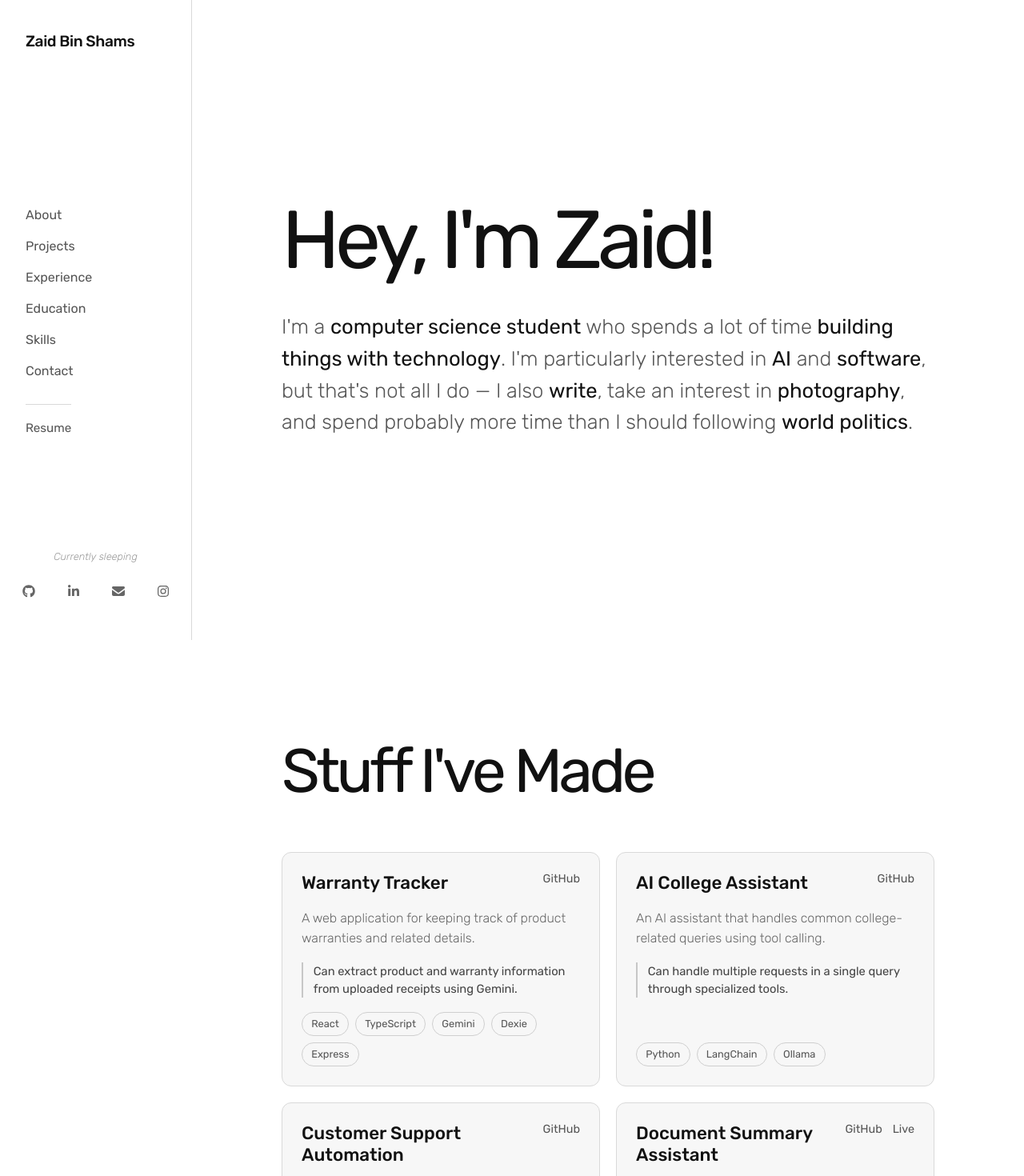
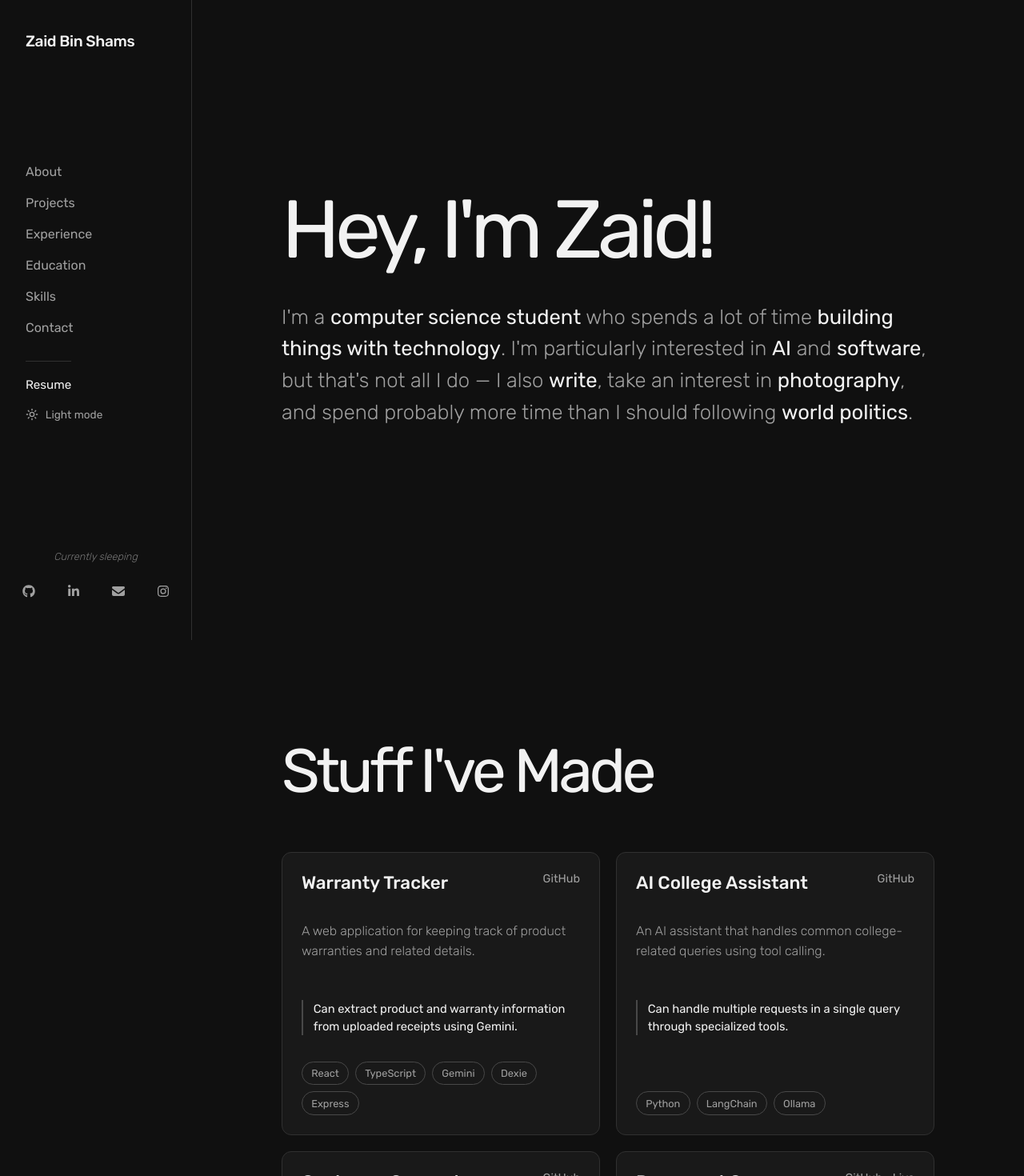
Before and after one commit to zaidbinshams/portfolio, a React app: page / in a window 1280 px wide. Shown: the top 1470 px of the page at 80% size. Built offline with nearby package versions, Linux system fonts and the light colour scheme; the HTML template or start-up script is replaced by a standard one.

Commit message:
colour changes and theme switching

```diff
--- a/src/components/About.css
+++ b/src/components/About.css
@@ -18,7 +18,7 @@
 .about h1 {
   margin: 0;
 
-  color: #111111;
+  color: var(--text);
 
   font-size: clamp(4rem, 8vw, 8rem);
   font-weight: 400;
@@ -30,7 +30,7 @@
   max-width: 850px;
   margin-top: 2.5rem;
 
-  color: #555555;
+  color: var(--muted);
 
   font-size: clamp(1.2rem, 2vw, 1.8rem);
   font-weight: 300;
@@ -38,7 +38,7 @@
 }
 
 .about strong {
-  color: #111111;
+  color: var(--text);
   font-weight: 400;
 }
 
--- a/src/components/Education.css
+++ b/src/components/Education.css
@@ -11,7 +11,7 @@
 
 .education h2 {
   margin: 0 0 4rem;
-  color: #111111;
+  color: var(--text);
   font-size: clamp(3.5rem, 6vw, 5.5rem);
   font-weight: 400;
   line-height: 0.95;
@@ -35,7 +35,7 @@
 }
 
 .education-entry + .education-entry {
-  border-top: 1px solid #d9d9d9;
+  border-top: 1px solid var(--border);
 }
 
 .education-entry-main {
@@ -45,7 +45,7 @@
 .education-entry h3 {
   margin: 0;
 
-  color: #111111;
+  color: var(--text);
 
   font-size: 1.35rem;
   font-weight: 500;
@@ -55,7 +55,7 @@
 .education-qualification {
   margin-top: 0.35rem;
 
-  color: #555555;
+  color: var(--muted);
 
   font-size: 1rem;
   font-weight: 300;
@@ -65,7 +65,7 @@
 .education-details {
   margin-top: 0.25rem;
 
-  color: #777777;
+  color: var(--subtle);
 
   font-size: 0.9rem;
   font-weight: 300;
@@ -74,7 +74,7 @@
 .education-dates {
   padding-top: 0.1rem;
 
-  color: #666666;
+  color: var(--subtle);
 
   font-size: 0.9rem;
   font-weight: 300;
--- a/src/components/Projects.css
+++ b/src/components/Projects.css
@@ -11,7 +11,7 @@
 
 .projects h2 {
   margin: 0 0 4rem;
-  color: #111111;
+  color: var(--text);
   font-size: clamp(3.5rem, 6vw, 5.5rem);
   font-weight: 400;
   line-height: 0.95;
@@ -27,8 +27,8 @@
 .project-card {
   padding: 1.5rem;
 
-  background-color: #f7f7f7;
-  border: 1px solid #d9d9d9;
+  background-color: var(--surface);
+  border: 1px solid var(--border);
   border-radius: 12px;
 
   display: flex;
@@ -44,11 +44,12 @@
 
 .project-card:hover {
   transform: translateY(-4px);
-  border-color: #999999;
+  border-color: var(--border-strong);
+  background-color: var(--surface-hover);
 }
 
 .project-card:focus-visible {
-  outline: 2px solid #555555;
+  outline: 2px solid var(--border-strong);
   outline-offset: 3px;
 }
 
@@ -62,7 +63,7 @@
 .project-card h3 {
   margin: 0;
 
-  color: #111111;
+  color: var(--text);
 
   font-size: 1.4rem;
   font-weight: 500;
@@ -71,7 +72,7 @@
 .project-description {
   max-width: 600px;
 
-  color: #666666;
+  color: var(--muted);
 
   font-size: 1rem;
   font-weight: 300;
@@ -83,9 +84,9 @@
 
   padding-left: 0.8rem;
 
-  border-left: 2px solid #c7c7c7;
+  border-left: 2px solid var(--border-strong);
 
-  color: #444444;
+  color: var(--text);
 
   font-size: 0.92rem;
   font-weight: 400;
@@ -104,7 +105,7 @@
   padding: 0.4rem 0.4rem;
   margin: -0.4rem -0.4rem;
 
-  color: #555555;
+  color: var(--muted);
   text-decoration: none;
   font-size: 0.9rem;
 
@@ -112,7 +113,7 @@
 }
 
 .project-links a:hover {
-  color: #111111;
+  color: var(--text);
 }
 
 .project-technologies {
@@ -126,10 +127,10 @@
 .project-technologies span {
   padding: 0.4rem 0.7rem;
 
-  border: 1px solid #cfcfcf;
+  border: 1px solid var(--border-strong);
   border-radius: 999px;
 
-  color: #555555;
+  color: var(--muted);
   font-size: 0.8rem;
   font-weight: 400;
 }
--- a/src/components/Sidebar.css
+++ b/src/components/Sidebar.css
@@ -10,10 +10,14 @@
 
   padding: 2.5rem 2rem;
 
-  border-right: 1px solid #d9d9d9;
-  background: #fff;
+  border-right: 1px solid var(--border);
+  background: var(--page);
 
   font-family: "Rubik", sans-serif;
+
+  transition:
+    background-color 0.25s ease,
+    border-color 0.25s ease;
 }
 
 .sidebar-header {
@@ -23,11 +27,17 @@
 }
 
 .sidebar-name {
-  color: #111;
+  color: var(--text);
   text-decoration: none;
   font-size: 1.2rem;
   font-weight: 500;
   letter-spacing: -0.02em;
+}
+
+.mobile-header-actions {
+  display: none;
+  align-items: center;
+  gap: 0.4rem;
 }
 
 .menu-toggle {
@@ -35,7 +45,7 @@
   padding: 0;
   border: none;
   background: transparent;
-  color: #111;
+  color: var(--text);
   cursor: pointer;
 }
 
@@ -58,12 +68,11 @@
   display: flex;
   flex-direction: column;
   gap: 1.25rem;
-  margin-top: 4.5rem;
 }
 
 .sidebar-nav a {
   width: fit-content;
-  color: #555;
+  color: var(--muted);
   text-decoration: none;
   font-size: 1rem;
   font-weight: 400;
@@ -74,7 +83,7 @@
 }
 
 .sidebar-nav a:hover {
-  color: #111;
+  color: var(--text);
   transform: translateX(4px);
 }
 
@@ -85,9 +94,9 @@
   margin-top: 2rem;
   padding-top: 1.25rem;
 
-  border-top: 1px solid #d9d9d9;
+  border-top: 1px solid var(--border);
 
-  color: #555;
+  color: var(--text);
   text-decoration: none;
   font-size: 0.95rem;
   font-weight: 400;
@@ -98,24 +107,57 @@
 }
 
 .resume-link:hover {
-  color: #111;
+  color: var(--text);
   transform: translateX(4px);
 }
 
+.theme-toggle {
+  display: flex;
+  align-items: center;
+  justify-content: center;
+  gap: 0.55rem;
+
+  border: none;
+  background: transparent;
+
+  color: var(--muted);
+
+  font-family: inherit;
+  font-size: 0.85rem;
+  font-weight: 400;
+
+  cursor: pointer;
+
+  transition:
+    color 0.2s ease,
+    transform 0.2s ease;
+}
+
+.theme-toggle:hover {
+  color: var(--text);
+}
+
+.desktop-theme-toggle {
+  justify-content: flex-start;
+  margin-top: 1.25rem;
+  padding: 0;
+}
+
 .sidebar-bottom {
+  position: relative;
+  top: 1.25rem;
+
   display: flex;
   flex-direction: column;
   align-items: center;
   gap: 1.25rem;
-  position: relative;
-  top: 1.25rem;
 }
 
 .sidebar-status {
   width: 100%;
   margin: 0;
 
-  color: #999;
+  color: var(--subtle);
   font-size: 0.8rem;
   font-weight: 300;
   font-style: italic;
@@ -136,7 +178,7 @@
   width: 2rem;
   height: 2rem;
 
-  color: #666;
+  color: var(--muted);
   font-size: 1rem;
   text-decoration: none;
 
@@ -146,7 +188,7 @@
 }
 
 .social-links a:hover {
-  color: #111;
+  color: var(--text);
   transform: translateY(-2px);
 }
 
@@ -154,18 +196,19 @@
   display: none;
 }
 
+main {
+  margin-left: 240px;
+  min-height: 100vh;
+}
+
 .sidebar-nav a:focus-visible,
 .resume-link:focus-visible,
 .social-links a:focus-visible,
 .menu-toggle:focus-visible,
-.sidebar-name:focus-visible {
-  outline: 2px solid #555;
+.sidebar-name:focus-visible,
+.theme-toggle:focus-visible {
+  outline: 2px solid var(--border-strong);
   outline-offset: 4px;
-}
-
-main {
-  margin-left: 240px;
-  min-height: 100vh;
 }
 
 @media (max-width: 768px) {
@@ -177,9 +220,7 @@ main {
     padding: 1.25rem 1.5rem;
 
     border-right: none;
-    border-bottom: 1px solid #d9d9d9;
-
-    transition: height 0.3s ease;
+    border-bottom: 1px solid var(--border);
   }
 
   .sidebar.menu-open {
@@ -195,10 +236,24 @@ main {
     font-size: 1.1rem;
   }
 
+  .mobile-header-actions {
+    display: flex;
+  }
+
   .menu-toggle {
     display: flex;
     align-items: center;
     justify-content: center;
+  }
+
+  .mobile-theme-toggle {
+    width: 2rem;
+    height: 2rem;
+    padding: 0;
+  }
+
+  .desktop-theme-toggle {
+    display: none;
   }
 
   .sidebar-content {
@@ -231,13 +286,14 @@ main {
   }
 
   .sidebar-navigation-area {
+    flex: none;
     align-items: center;
+    justify-content: center;
   }
 
   .sidebar-nav {
     align-items: center;
     gap: 1.75rem;
-    margin-top: 0;
   }
 
   .sidebar-nav a {
@@ -321,8 +377,8 @@ main {
 
     padding: 1.25rem 0;
 
-    border-top: 1px solid #d9d9d9;
-    background: #fff;
+    border-top: 1px solid var(--border);
+    background: var(--page);
   }
 
   .sidebar.menu-open .mobile-socials {
@@ -340,7 +396,8 @@ main {
   .sidebar-content,
   .sidebar-nav a,
   .resume-link,
-  .social-links a {
+  .social-links a,
+  .theme-toggle {
     transition: none;
   }
 }
--- a/src/components/Sidebar.jsx
+++ b/src/components/Sidebar.jsx
@@ -1,5 +1,5 @@
 import { useEffect, useState } from "react";
-import { Menu, X } from "lucide-react";
+import { Menu, Moon, Sun, X } from "lucide-react";
 import { FontAwesomeIcon } from "@fortawesome/react-fontawesome";
 import {
   faGithub,
@@ -36,7 +36,7 @@ const socialLinks = [
   },
   {
     label: "Instagram",
-    href: "https://www.instagram.com/zaidbinshams/",
+    href: "https://www.instagram.com/zaid.bin.shams/",
     icon: faInstagram,
   },
 ];
@@ -56,6 +56,38 @@ function SocialLinks({ className = "" }) {
         </a>
       ))}
     </div>
+  );
+}
+
+function ThemeToggle({ mobile = false }) {
+  const [theme, setTheme] = useState(() => {
+    return localStorage.getItem("theme") || "dark";
+  });
+
+  useEffect(() => {
+    document.documentElement.dataset.theme = theme;
+    localStorage.setItem("theme", theme);
+  }, [theme]);
+
+  const toggleTheme = () => {
+    setTheme((current) => (current === "dark" ? "light" : "dark"));
+  };
+
+  const lightMode = theme === "light";
+
+  return (
+    <button
+      type="button"
+      className={`theme-toggle ${mobile ? "mobile-theme-toggle" : "desktop-theme-toggle"}`}
+      onClick={toggleTheme}
+      aria-label={lightMode ? "Switch to dark mode" : "Switch to light mode"}
+    >
+      {lightMode ? <Moon size={16} /> : <Sun size={16} />}
+
+      {!mobile && (
+        <span>{lightMode ? "Dark mode" : "Light mode"}</span>
+      )}
+    </button>
   );
 }
 
@@ -92,6 +124,9 @@ export default function Sidebar() {
           Zaid Bin Shams
         </a>
 
+        <div className="mobile-header-actions">
+          <ThemeToggle mobile />
+
           <button
             className="menu-toggle"
             onClick={() => setMenuOpen((open) => !open)}
@@ -101,6 +136,7 @@ export default function Sidebar() {
           >
             {menuOpen ? <X size={25} /> : <Menu size={25} />}
           </button>
+        </div>
       </div>
 
       <div className="sidebar-content" id="sidebar-navigation">
@@ -122,6 +158,8 @@ export default function Sidebar() {
           >
             Resume
           </a>
+
+          <ThemeToggle />
         </div>
 
         <div className="sidebar-bottom">
--- a/src/components/Skills.css
+++ b/src/components/Skills.css
@@ -40,19 +40,19 @@
 }
 
 .skill.known {
-  color: #444;
+  color: var(--text);
   font-size: 1.45rem;
   font-weight: 400;
 }
 
 .skill.exploring {
-  color: #888;
+  color: var(--muted);
   font-size: 1.05rem;
   font-weight: 300;
 }
 
 .skill:hover {
-  color: #111;
+  color: var(--text);
   transform: scale(1.06);
 }
 
--- a/src/index.css
+++ b/src/index.css
@@ -1,9 +1,43 @@
-@import url("https://fonts.googleapis.com/css2?family=Rubik:ital,wght@0,300..900;1,300..900&display=swap");
+@import url("https://fonts.googleapis.com/css2?family=Rubik:wght@300;400;500&display=swap");
+
+:root {
+  color-scheme: dark;
+
+  --page: #101010;
+  --surface: #191919;
+  --surface-hover: #242424;
+
+  --text: #f2f2f2;
+  --muted: #a0a0a0;
+  --subtle: #777777;
+
+  --border: #303030;
+  --border-strong: #484848;
+
+  --accent: #f2f2f2;
+  --accent-text: #101010;
+}
+
+:root[data-theme="light"] {
+  color-scheme: light;
+
+  --page: #ffffff;
+  --surface: #f7f7f7;
+  --surface-hover: #eeeeee;
+
+  --text: #111111;
+  --muted: #666666;
+  --subtle: #888888;
+
+  --border: #d9d9d9;
+  --border-strong: #bdbdbd;
+
+  --accent: #111111;
+  --accent-text: #ffffff;
+}
 
 * {
   box-sizing: border-box;
-  margin: 0;
-  padding: 0;
 }
 
 html {
@@ -13,10 +47,14 @@ html {
 body {
   margin: 0;
   min-width: 320px;
-  background-color: #ffffff;
-  color: #111111;
+  background: var(--page);
+  color: var(--text);
   font-family: "Rubik", sans-serif;
   overflow-x: hidden;
+
+  transition:
+    background-color 0.25s ease,
+    color 0.25s ease;
 }
 
 button,
@@ -25,16 +63,8 @@ textarea {
   font-family: inherit;
 }
 
-.main-content {
-  margin-left: 240px;
-  min-height: 100vh;
-}
-
-@media (max-width: 768px) {
-  .main-content {
-    margin-left: 0;
-    padding-bottom: 4rem;
-  }
+button {
+  color: inherit;
 }
 
 .reveal {
@@ -50,6 +80,10 @@ textarea {
   transform: translateY(0);
 }
 
+section {
+  scroll-margin-top: 0.2rem;
+}
+
 @media (prefers-reduced-motion: reduce) {
   html {
     scroll-behavior: auto;
@@ -60,4 +94,8 @@ textarea {
     transform: none;
     transition: none;
   }
+
+  body {
+    transition: none;
+  }
 }
```
Also changed, not shown: src/components/Contact.css (+12 -10 lines), src/components/Work.css (+8 -8 lines). Lines whose indentation alone changed are shown as unchanged.
